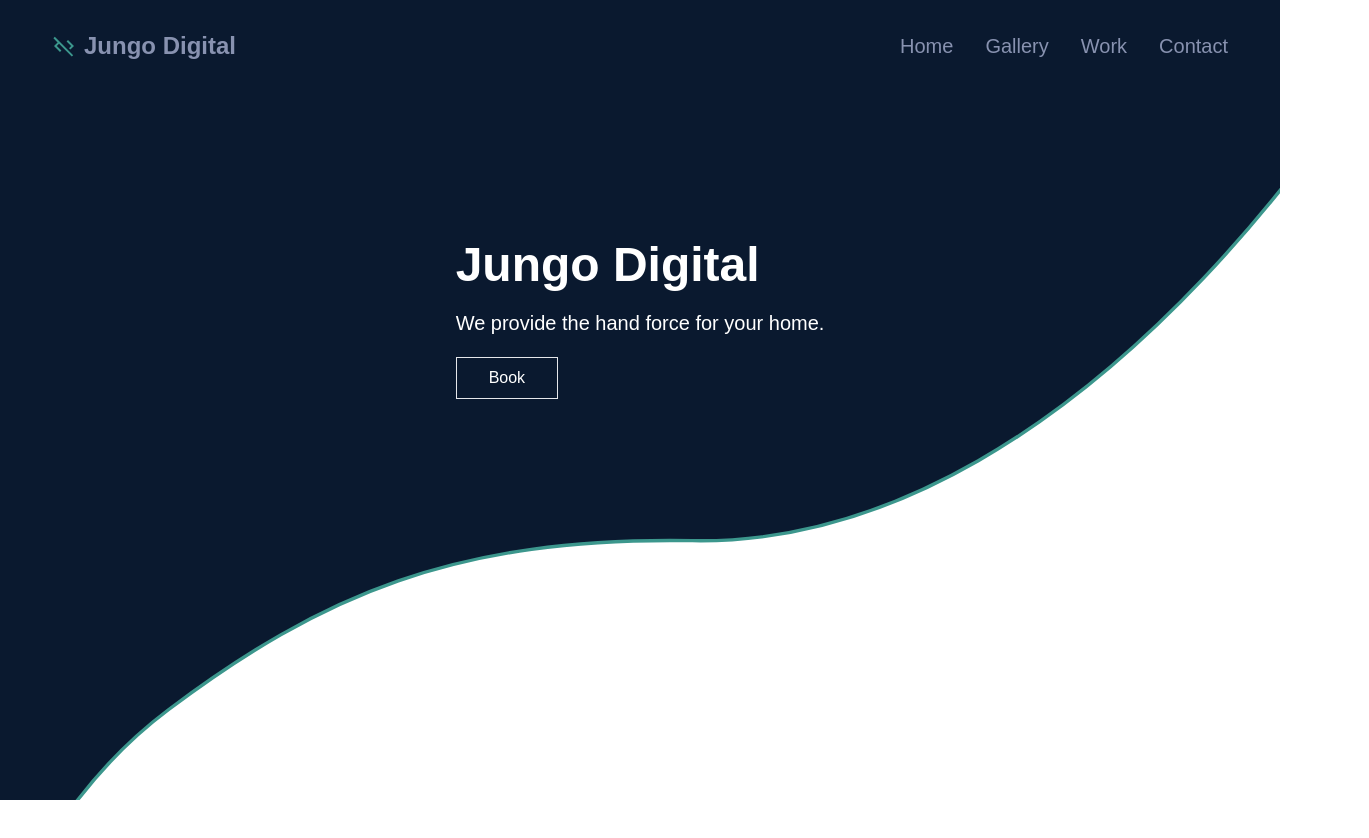
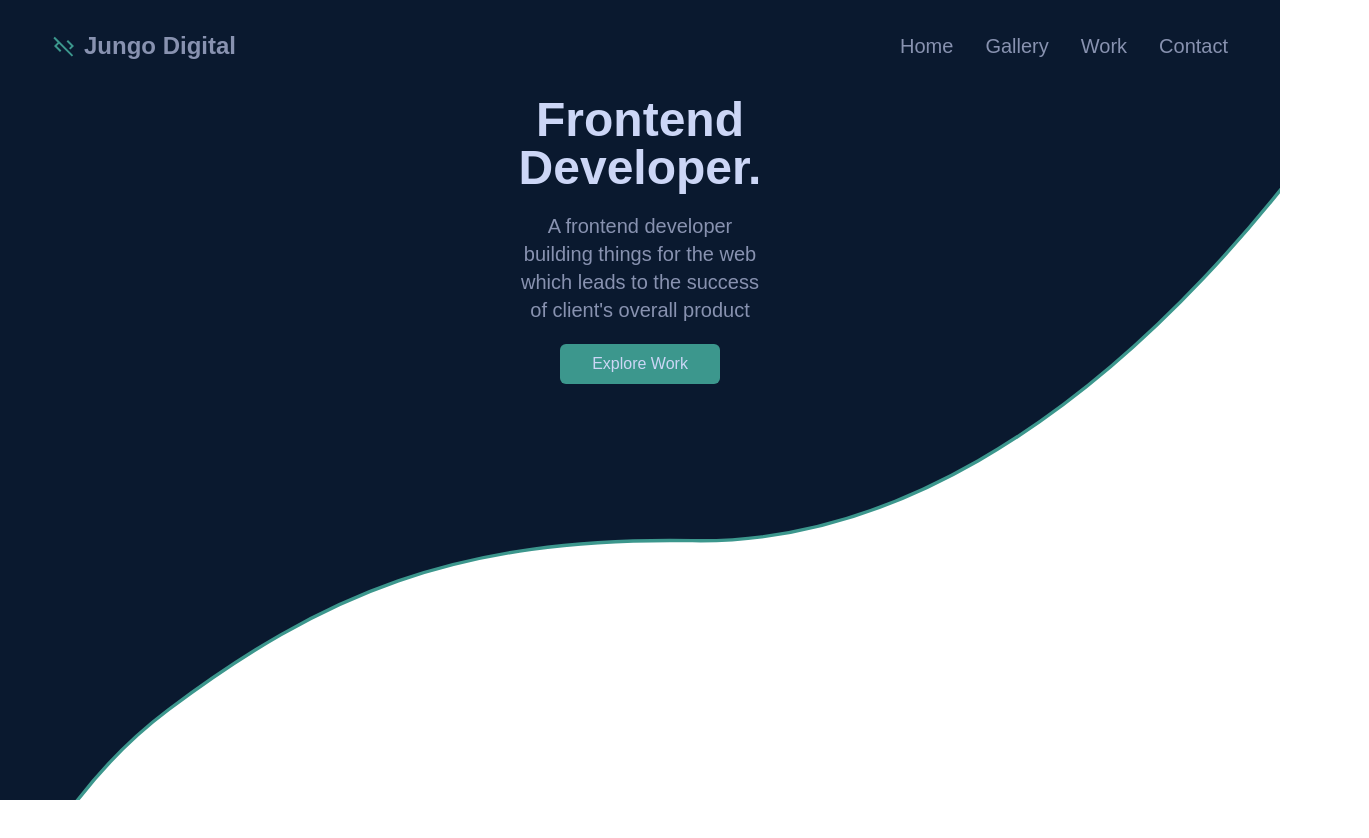
Before and after one commit to driverajr42/portfolio, a Next.js app: page / in a window 1280 px wide. Shown: the top 838 px of the page, 1369 px wide, since content can reach past the window. Before the commit the page ends 800 px from the top, so only its background shows below. Built offline with nearby package versions, Linux system fonts and the light colour scheme.

Commit message:
Completed content session of hero component.

```diff
--- a/components/Hero.jsx
+++ b/components/Hero.jsx
@@ -1,12 +1,14 @@
 import React from 'react'
-
+import Link from 'next/link'
 const Hero = ({ heading, message}) => {
   return (
     <div className='flex items-center justify-center h-screen bg-fix bg-center bg-cover hero-img'>
-        <div className='p-5 text-white z-[2] mt-[-10rem]'>
-            <h2 className='text-5xl font-bold'>{heading}</h2>
-            <p className='py-5 text-xl'>{message}</p>
-            <button className='px-8 py-2 border'>Book</button>
+        <div className='p-5 text-center z-[2] mt-[-20rem] md:p-56 lg:p-96 xl:p-[38rem]'>
+            <h2 className='text-5xl font-bold text-accent'>{heading}</h2>
+            <p className='py-5 text-xl text-mainTxt'>{message}</p>
+            <button className='px-8 py-2 bg-secondary rounded-md text-accent'>
+              <Link href='/#portfolio'>Explore Work</Link>
+            </button>
         </div>
     </div>
   )
--- a/pages/index.js
+++ b/pages/index.js
@@ -12,7 +12,7 @@ export default function Home() {
       </Head>
 
 
-      <Hero heading='Jungo Digital' message='We provide the hand force for your home.' />
+      <Hero heading="Frontend Developer." message="A frontend developer building things for the web which leads to the success of client's overall product"/>
     </div>
   )
 }
```
